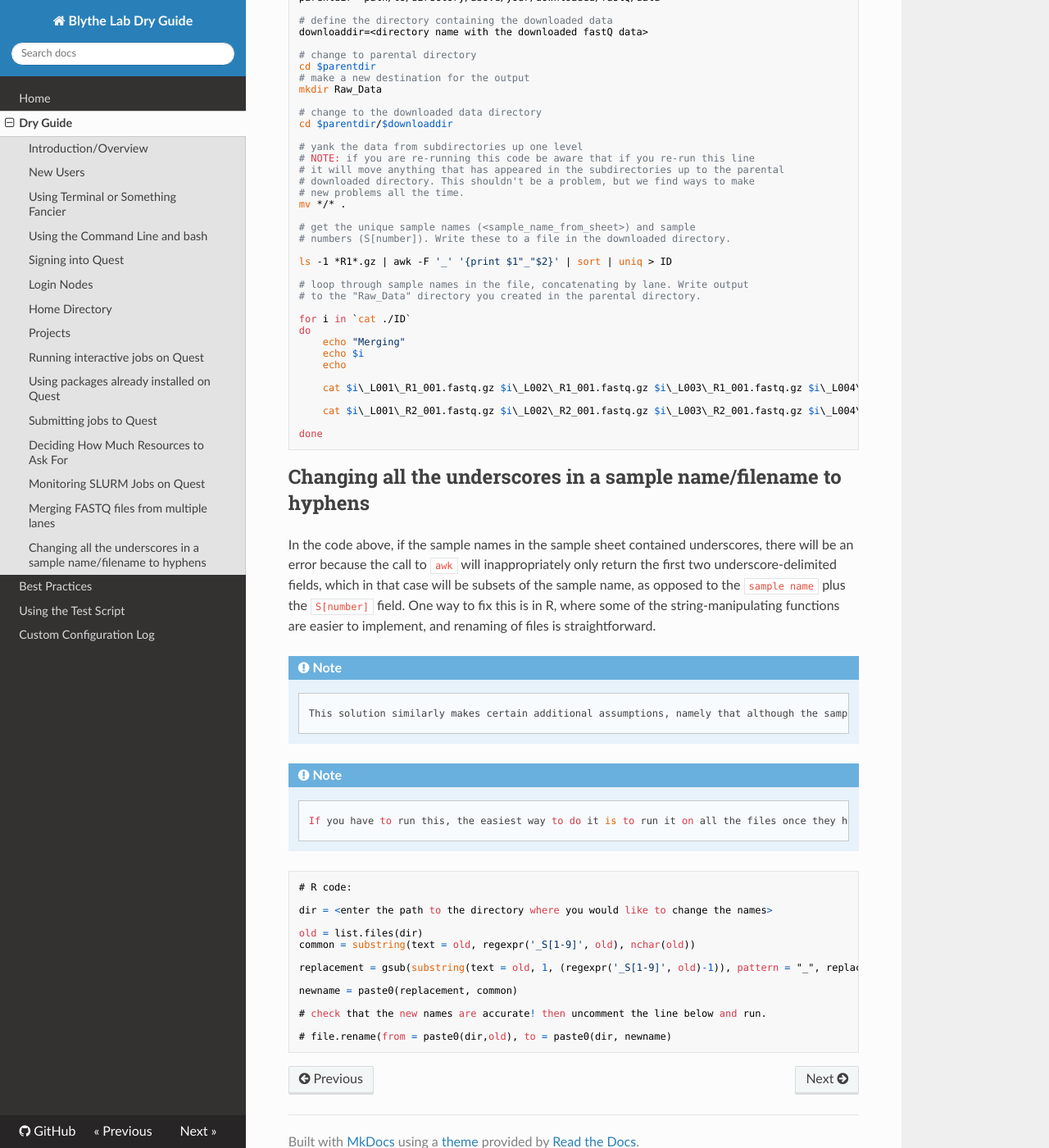
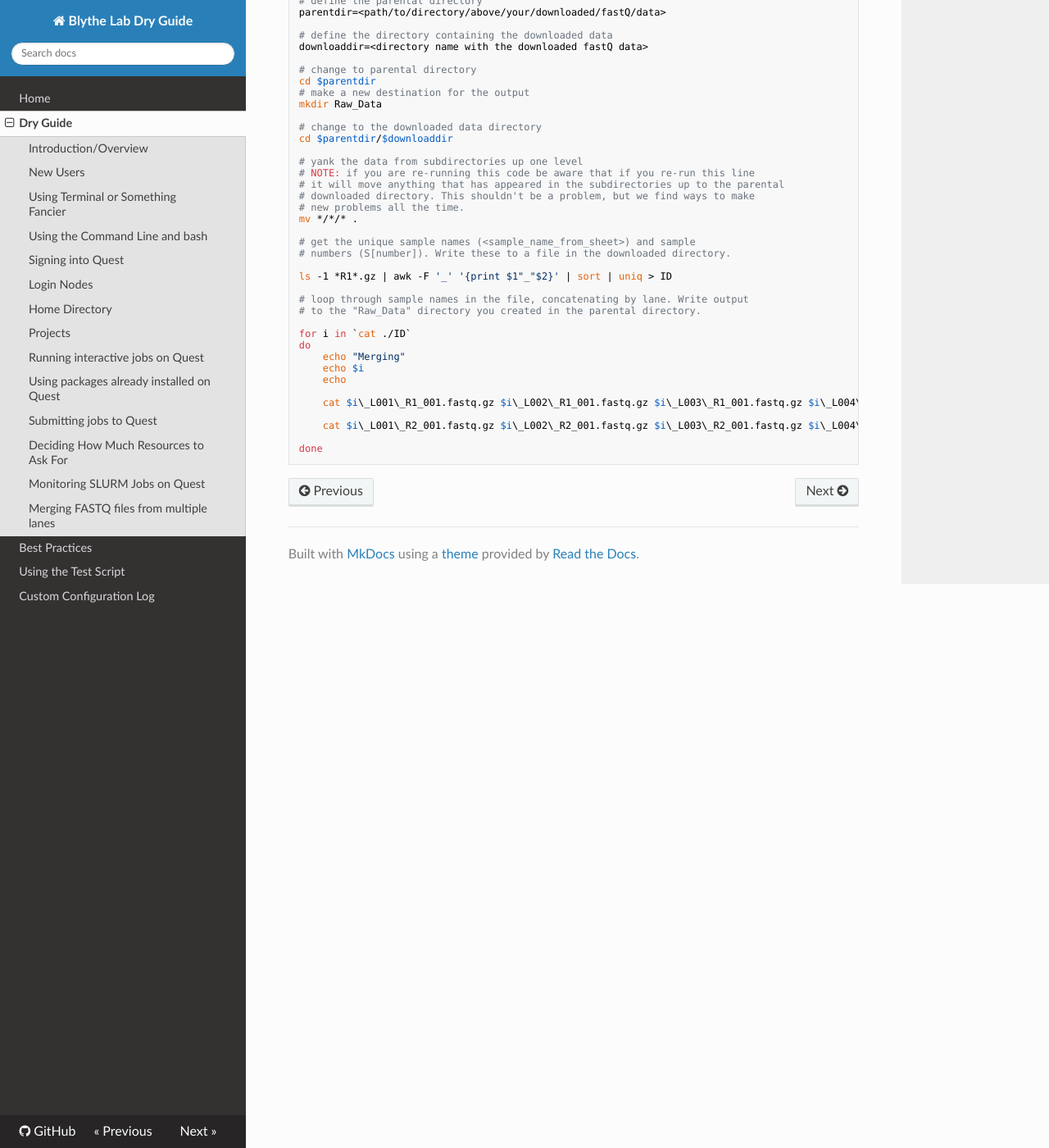
Before and after one commit to sblythe/Dry_Guide, an MkDocs documentation site: the page built from docs/dryguide.md, in a window 1280 px wide and 1400 px high, scrolled down 7932 px. Shown: the whole window at 82% size. Built offline with MkDocs 1.6.1, drawn with Linux system fonts in a browser that asks for light colours; nearby versions of some CDN libraries; some of the changed text lies outside the part shown.

Commit message:
updated dryguide.md

````diff
--- a/docs/dryguide.md
+++ b/docs/dryguide.md
@@ -254,7 +257,7 @@ cd $parentdir/$downloaddir
 # it will move anything that has appeared in the subdirectories up to the parental
 # downloaded directory. This shouldn't be a problem, but we find ways to make
 # new problems all the time.
-mv */* .
+mv */*/* .
 
 # get the unique sample names (<sample_name_from_sheet>) and sample
 # numbers (S[number]). Write these to a file in the downloaded directory.
@@ -276,30 +279,3 @@ do
 
 done
 ```
-
-## Changing all the underscores in a sample name/filename to hyphens
-
-In the code above, if the sample names in the sample sheet contained underscores, there will be an error because the call to `awk` will inappropriately only return the first two underscore-delimited fields, which in that case will be subsets of the sample name, as opposed to the `sample name` plus the `S[number]` field. One way to fix this is in R, where some of the string-manipulating functions are easier to implement, and renaming of files is straightforward.
-
-!!! Note
-        This solution similarly makes certain additional assumptions, namely that although the sample names include underscores, that hopefully at least none of the sample names themselves contain the text `_S` followed by a number. If this is the case, then this solution won't work. Fortunately, this type of double error is not one that you would make more than once, hopefully.
-
-!!! Note
-        If you have to run this, the easiest way to do it is to run it on all the files once they have been moved up from the individual subdirectories. This means that you should 1) move the files out of the subdirectories manually (see the script above), 2) run the code below. You could be creative and edit the code to operate on the individual subdirectories, and not have to do this all in parts.
-
-```
-# R code:
-
-dir = <enter the path to the directory where you would like to change the names>
-
-old = list.files(dir)
-common = substring(text = old, regexpr('_S[1-9]', old), nchar(old))
-
-replacement = gsub(substring(text = old, 1, (regexpr('_S[1-9]', old)-1)), pattern = "_", replacement = "-")
-
-newname = paste0(replacement, common)
-
-# check that the new names are accurate! then uncomment the line below and run.
-
-# file.rename(from = paste0(dir,old), to = paste0(dir, newname)
-```
````
Also changed, not shown: other parts of docs/dryguide.md (+4 -1 lines).
